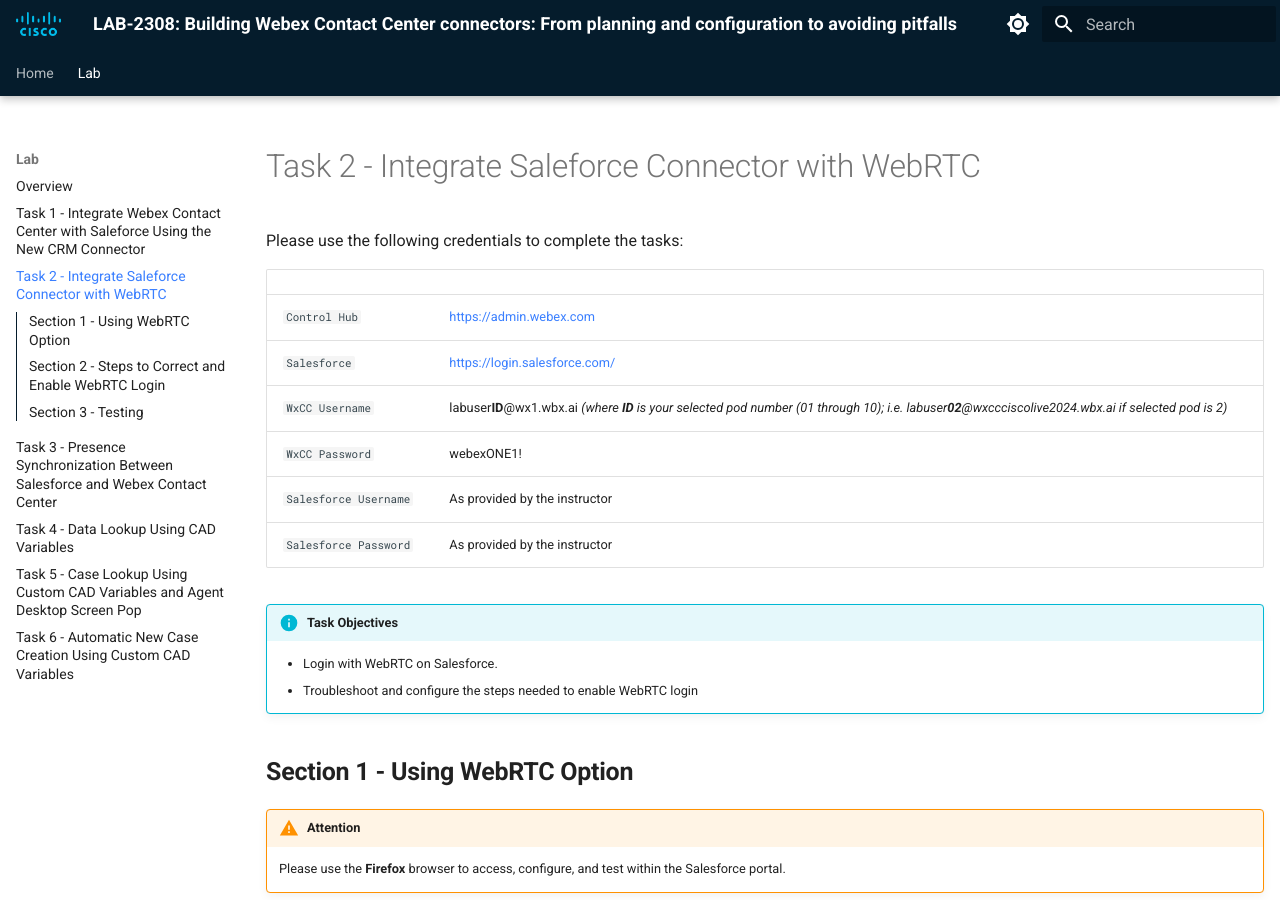
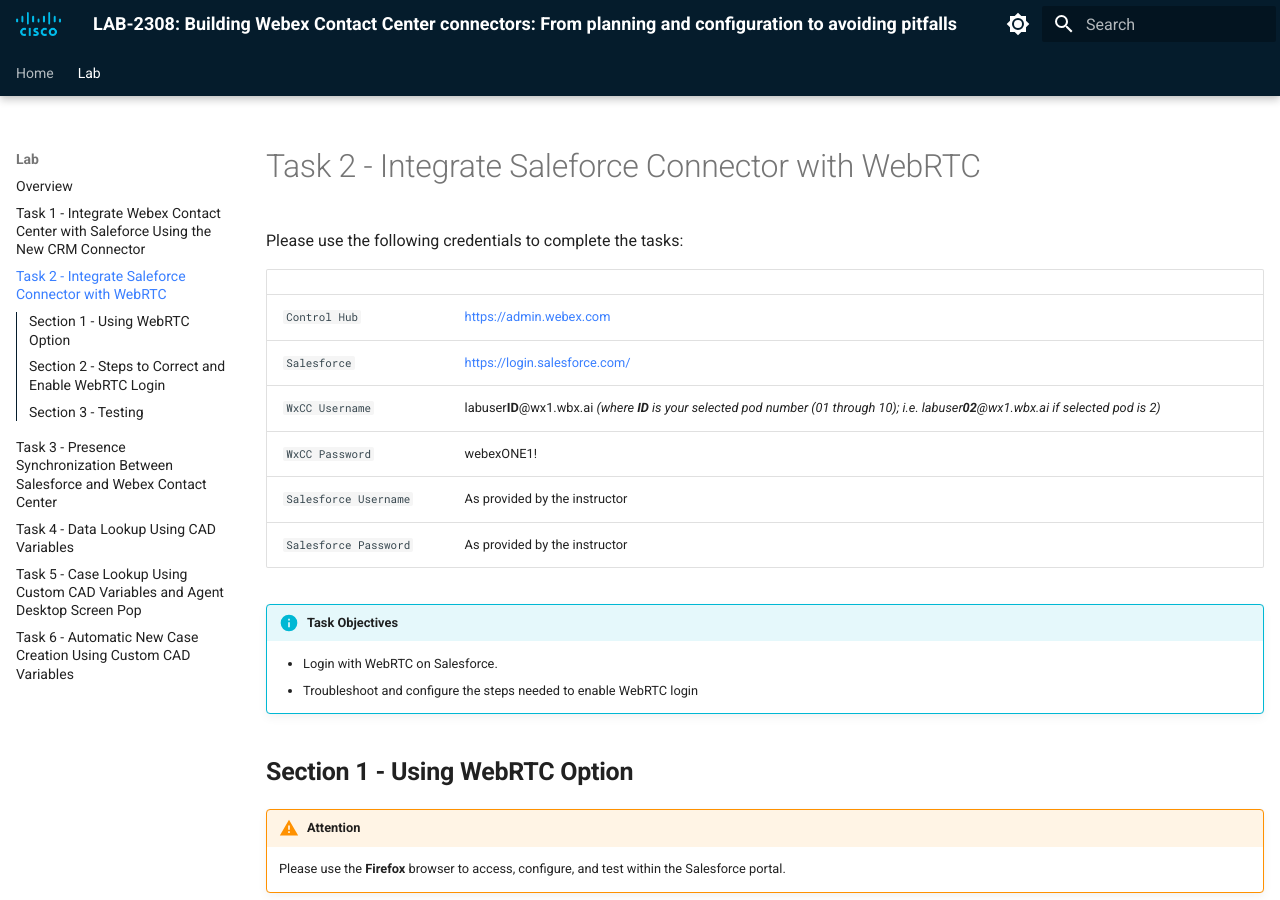
Before and after one commit to WebexCC-SA/LAB-2308, an MkDocs documentation site: the page built from docs/task2.md, in a window 1280 px wide and 900 px high. Built offline with MkDocs 1.6.1 and Material for MkDocs 9.7.7, drawn with Linux system fonts in a browser that asks for light colours.

Commit message:
Update task2.md

```diff
--- a/docs/task2.md
+++ b/docs/task2.md
@@ -8,7 +8,7 @@
 | ------------------------- | ---------------- |
 | `Control Hub`             | <a href="https://admin.webex.com" target="_blank">https://admin.webex.com</a> |
 | `Salesforce`   | <a href="https://login.salesforce.com" target="_blank">https://login.salesforce.com/</a> |
-| `WxCC Username`       | labuser**ID**@wx1.wbx.ai     _(where **ID** is your selected pod number (01 through 10); i.e. labuser**02**@wxccciscolive2024.wbx.ai if selected pod is 2)_       |
+| `WxCC Username`       | labuser**ID**@wx1.wbx.ai     _(where **ID** is your selected pod number (01 through 10); i.e. labuser**02**@wx1.wbx.ai if selected pod is 2)_       |
 | `WxCC Password`       | webexONE1!         |
 | `Salesforce Username`       | As provided by the instructor       |
 | `Salesforce Password`       | As provided by the instructor       |
```
